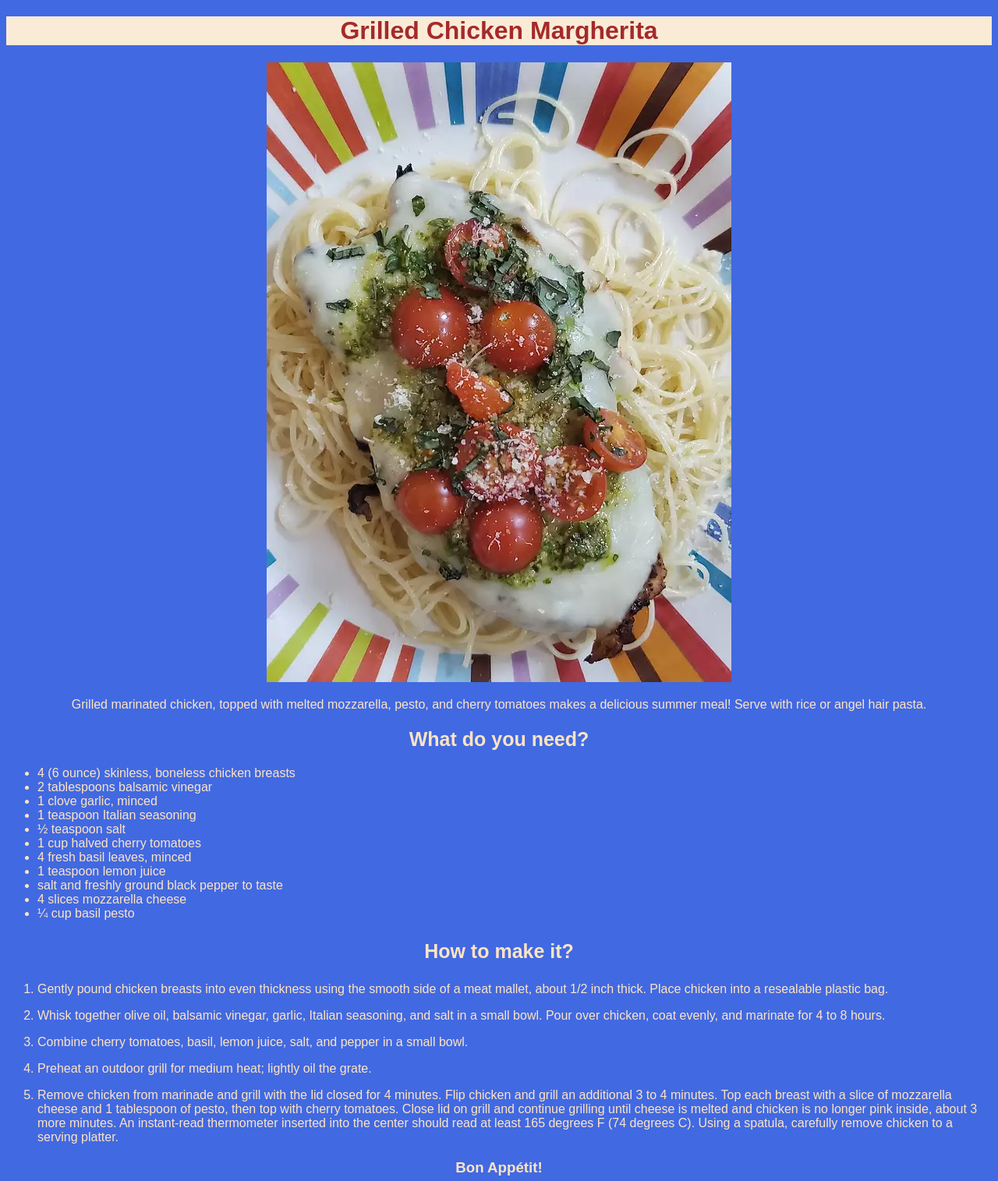
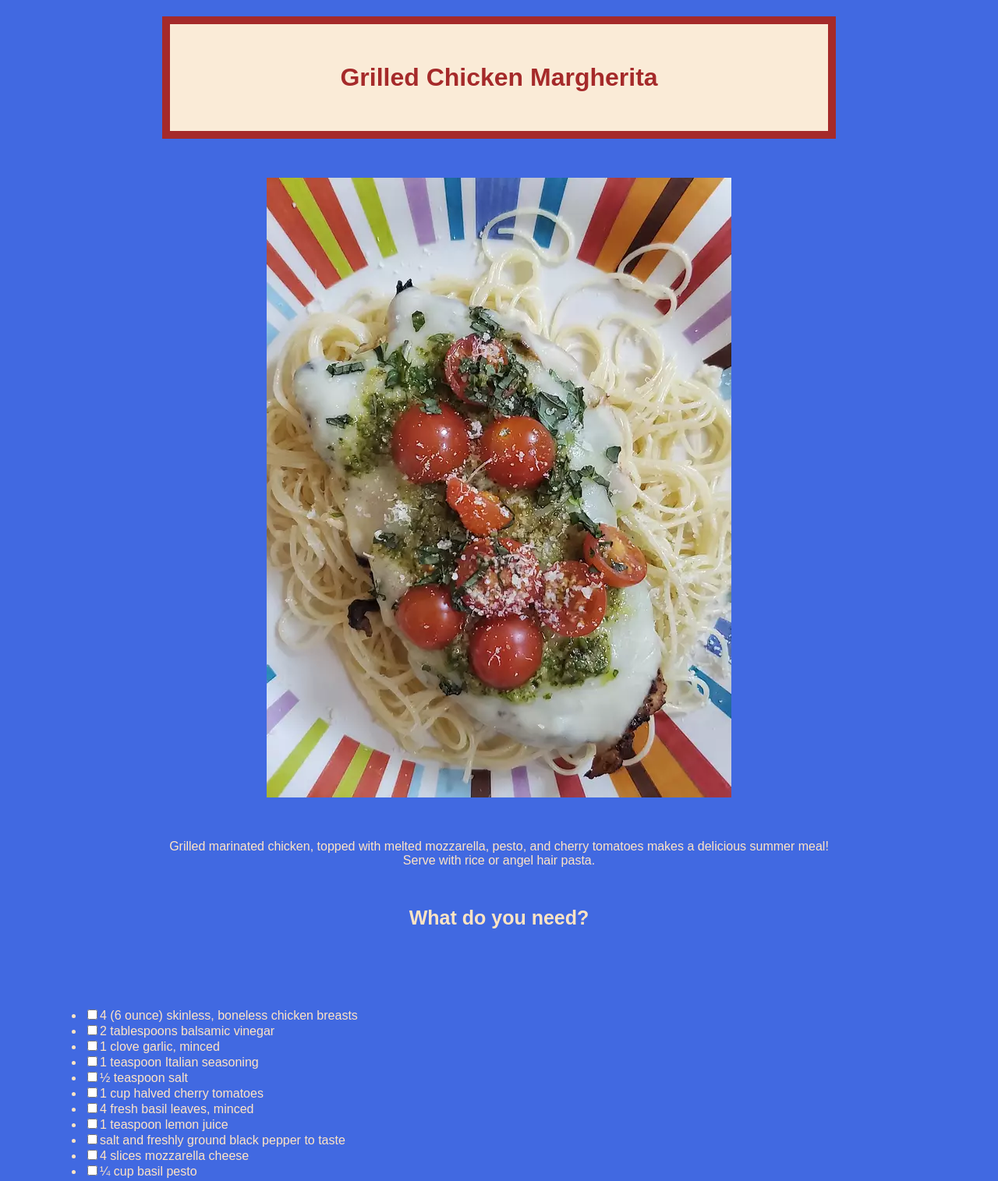
Before and after one commit to taskotale/odin-recipes, a plain HTML site: page grilled_chicken_margherita.html in a window 1280 px wide. Shown: the top 1515 px of the page at 78% size. Drawn offline with Linux system fonts and the light colour scheme.

Commit message:
added checkboxes played with box size and styles

```diff
--- a/grilled_chicken_margherita.html
+++ b/grilled_chicken_margherita.html
@@ -10,21 +10,21 @@
     <h1 class="chicken">Grilled Chicken Margherita</h1>
        <div id="images"><img src="./img/chicken.jpg" alt="grilled chicken margherita">
        </div>
-    <p>Grilled marinated chicken, topped with melted mozzarella, pesto, and cherry tomatoes makes a delicious summer meal! Serve with rice or angel hair pasta.
+    <p class="intro">Grilled marinated chicken, topped with melted mozzarella, pesto, and cherry tomatoes makes a delicious summer meal! Serve with rice or angel hair pasta.
     </p>
 <h2 class="questions">What do you need?</h2>
 <ul>
-    <li>4 (6 ounce) skinless, boneless chicken breasts</li>
-    <li>2 tablespoons balsamic vinegar</li>
-    <li>1 clove garlic, minced</li>
-    <li>1 teaspoon Italian seasoning</li>
-    <li>½ teaspoon salt</li>
-    <li>1 cup halved cherry tomatoes</li>
-    <li>4 fresh basil leaves, minced</li>
-    <li>1 teaspoon lemon juice</li>
-    <li>salt and freshly ground black pepper to taste</li>
-    <li>4 slices mozzarella cheese</li>
-    <li>¼ cup basil pesto</li>
+    <li><input type="checkbox">4 (6 ounce) skinless, boneless chicken breasts</li>
+    <li><input type="checkbox">2 tablespoons balsamic vinegar</li>
+    <li><input type="checkbox">1 clove garlic, minced</li>
+    <li><input type="checkbox">1 teaspoon Italian seasoning</li>
+    <li><input type="checkbox">½ teaspoon salt</li>
+    <li><input type="checkbox">1 cup halved cherry tomatoes</li>
+    <li><input type="checkbox">4 fresh basil leaves, minced</li>
+    <li><input type="checkbox">1 teaspoon lemon juice</li>
+    <li><input type="checkbox">salt and freshly ground black pepper to taste</li>
+    <li><input type="checkbox">4 slices mozzarella cheese</li>
+    <li><input type="checkbox">¼ cup basil pesto</li>
 </ul>
 <p class="questions"><strong>How to make it?</strong>
     <ol>
--- a/styles.css
+++ b/styles.css
@@ -2,13 +2,29 @@ body,
 p {text-align: center;
 background-color: royalblue;
 color: bisque;
-font-family: Arial, Helvetica, sans-serif;}
-.perfect {color: royalblue;}
-.caprese {color: rgb(14, 192, 14)}
+font-family: Arial, Helvetica, sans-serif;
+box-sizing: border-box;}
+.perfect {color: rgb(38, 139, 65);}
+.caprese {color: rgb(14, 192, 14);}
 h1 {background-color: antiquewhite;}
 .chicken {color: brown;}
 .bruschetta {color: red;}
 ul,
 ol {text-align: left;}
-.questions {font-size: 25px;}
+.questions {font-size: 25px;
+margin: 50px;}
 div .one {background-color: antiquewhite;}
+#images
+{margin: 50px;}
+.intro {margin-left: 200px;
+margin-right: 200px;}
+.perfect,
+h1.bruschetta,
+h1.caprese,
+h1.chicken {margin-left: 200px;
+    margin-right: 200px;
+padding: 50px;
+border: 10px solid;}
+ul,
+ol {margin: 50px;
+padding: 50px;}
```
Also changed, not shown: caprese_on_a_stick.html (+7 -7 lines), index.html (+1 -1 lines), strawberry_bruschetta.html (+5 -5 lines).
